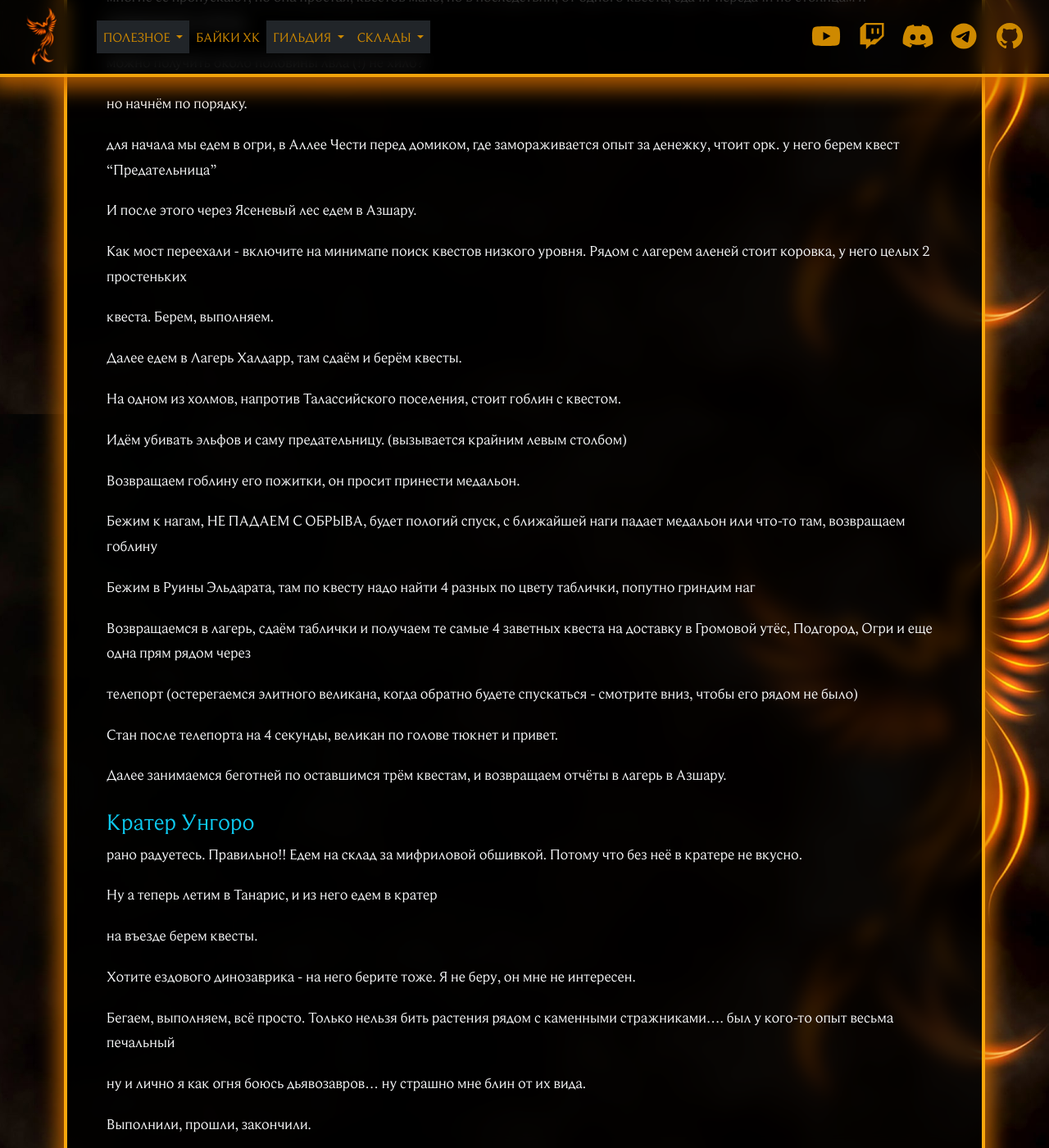
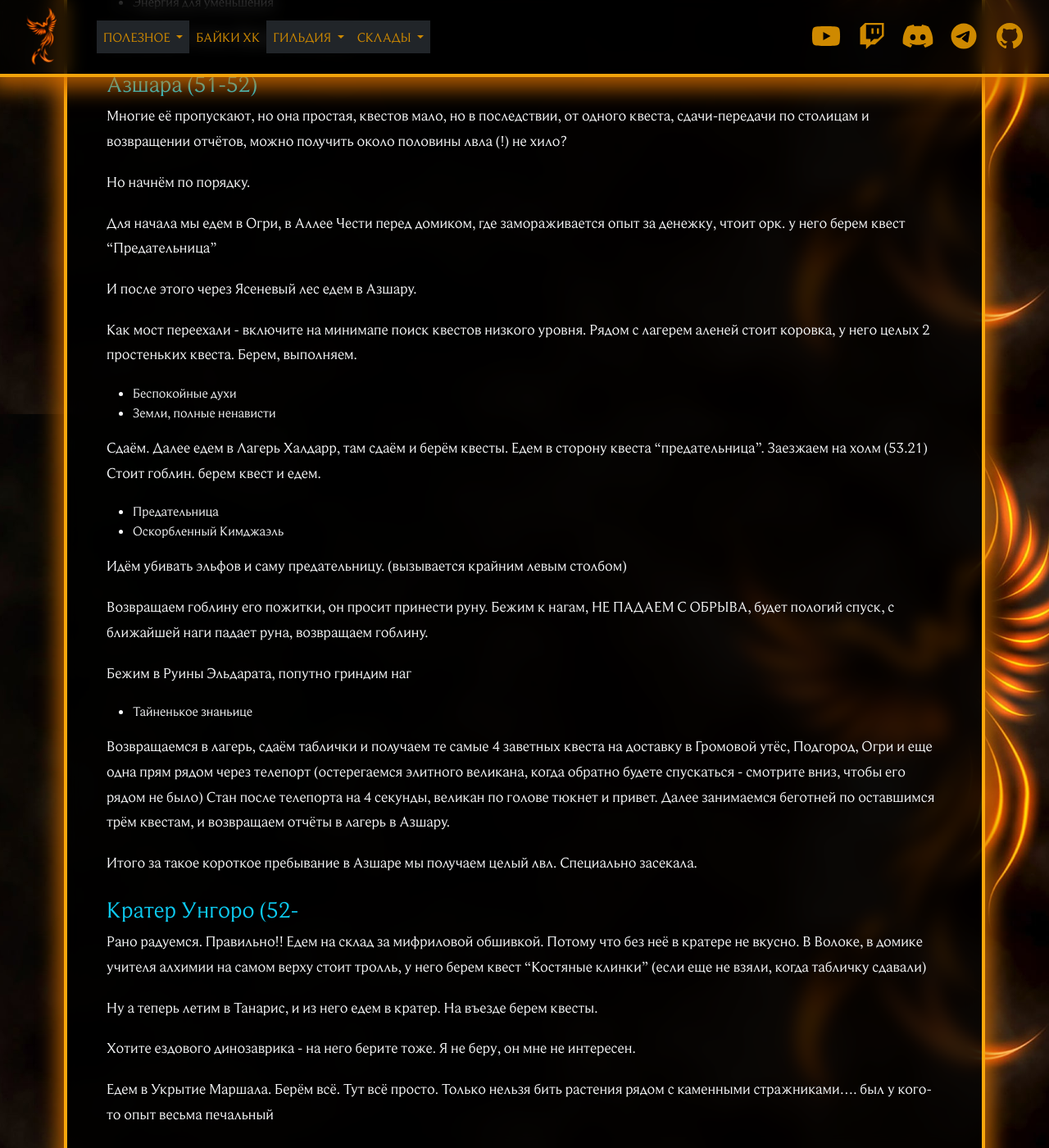
Before and after one commit to Phoenix-Guilds/phoenix-guilds.github.io, a Jekyll site: the page built from _guides/gayd-po-prokachke-hk-ot-silmy.md, in a window 1280 px wide and 1400 px high, scrolled down 29195 px. Shown: the whole window at 82% size. Built offline with Jekyll 4.4.1, drawn with Linux system fonts in a browser that asks for light colours; nearby versions of some CDN libraries; library files that are not in the unit come from our copies; some of the changed text lies outside the part shown.

Commit message:
Update Гайды “gayd-po-prokachke-hk-ot-silmy”

```diff
--- a/_guides/gayd-po-prokachke-hk-ot-silmy.md
+++ b/_guides/gayd-po-prokachke-hk-ot-silmy.md
@@ -608,8 +608,6 @@
 
 На этом этапе шахта уже не кажется такой прям ойойой страшной. Делаем всё. Погнали.
 
-
-
 Дун Морог - последний квест Битвы за Хилсбрад. Там на втором этаже может ходить рарник. Лучше попросить его убить, он не очень то и плюшевый.
 
 Выполнили и сдали.
@@ -1114,67 +1112,73 @@
 
 Сдаём, получаем свой опыт. Мб до 51 вкачаться можно, когда как.
 
-### Фералас доделать (50-
+### Фералас доделать (50-51)
 
 Возвращаемся туда, берем все квесты, кроме тех, что ведут в инст, забираем куру и ведём.
 
-Курва приведёт нас в итоге на бережочек, там еще пара квестов, берём
+Курва приведёт нас в итоге на бережочек, там еще пара квестов, берём.
 
-Кстати, уменьшитель работает на великанов, которые по квесту "принести сущность" так что ничего группового там нет. Итак, поехали.
+Итак, поехали.
 
-Доделать всё что в списке.
+* Борьба за качество
+* Уменьшенный горный великан (Кстати, уменьшитель работает на великанов, так что ничего группового там нет)
+* Уменьшение великанов (Уменьшаем, убиваем, лутаем, барабаним)
+* Месть стае Студеных Ключей
+* Темное сердце
 
-Подчищаем всё что плохо лежит.
+Возвращаемся на берег к гоблину
 
-### Азшара
+* Энергия для уменьшения
 
-многие её пропускают, но она простая, квестов мало, но в последствии, от одного квеста, сдачи-передачи по столицам и возвращении отчётов,
+Едем сдаём. Готово, Фералас закончен.
 
-можно получить около половины лвла (!) не хило?
+### Азшара (51-52)
 
- но начнём по порядку.
+Многие её пропускают, но она простая, квестов мало, но в последствии, от одного квеста, сдачи-передачи по столицам и возвращении отчётов, можно получить около половины лвла (!) не хило?
 
-для начала мы едем в огри, в Аллее Чести перед домиком, где замораживается опыт за денежку, чтоит орк. у него берем квест "Предательница"
+ Но начнём по порядку.
+
+Для начала мы едем в Огри, в Аллее Чести перед домиком, где замораживается опыт за денежку, чтоит орк. у него берем квест "Предательница"
 
 И после этого через Ясеневый лес едем в Азшару.
 
-Как мост переехали - включите на минимапе поиск квестов низкого уровня. Рядом с лагерем аленей стоит коровка, у него целых 2 простеньких
+Как мост переехали - включите на минимапе поиск квестов низкого уровня. Рядом с лагерем аленей стоит коровка, у него целых 2 простеньких квеста. Берем, выполняем.
 
-квеста. Берем, выполняем.
+* Беспокойные духи
+* Земли, полные ненависти
 
-Далее едем в Лагерь Халдарр, там сдаём и берём квесты.
+Сдаём. Далее едем в Лагерь Халдарр, там сдаём и берём квесты. Едем в сторону квеста "предательница". Заезжаем на холм (53.21) Стоит гоблин. берем квест и едем.
 
-На одном из холмов, напротив Талассийского поселения, стоит гоблин с квестом.
+* Предательница
+* Оскорбленный Кимджаэль
 
 Идём убивать эльфов и саму предательницу. (вызывается крайним левым столбом)
 
-Возвращаем гоблину его пожитки, он просит принести медальон.
+Возвращаем гоблину его пожитки, он просит принести руну. Бежим к нагам, НЕ ПАДАЕМ С ОБРЫВА, будет пологий спуск, с ближайшей наги падает руна, возвращаем гоблину.
 
-Бежим к нагам, 	НЕ ПАДАЕМ С ОБРЫВА, будет пологий спуск, с ближайшей наги падает медальон или что-то там, возвращаем гоблину
+Бежим в Руины Эльдарата, попутно гриндим наг
 
-Бежим в Руины Эльдарата, там по квесту надо найти 4 разных по цвету таблички, попутно гриндим наг
+* Тайненькое знаньице
 
-Возвращаемся в лагерь, сдаём таблички и получаем те самые 4 заветных квеста на доставку в Громовой утёс, Подгород, Огри и еще одна прям рядом через
+Возвращаемся в лагерь, сдаём таблички и получаем те самые 4 заветных квеста на доставку в Громовой утёс, Подгород, Огри и еще одна прям рядом через телепорт (остерегаемся элитного великана, когда обратно будете спускаться - смотрите вниз, чтобы его рядом не было) Стан после телепорта на 4 секунды, великан по голове тюкнет и привет. Далее занимаемся беготней по оставшимся трём квестам, и возвращаем отчёты в лагерь в Азшару.
 
-телепорт (остерегаемся элитного великана, когда обратно будете спускаться - смотрите вниз, чтобы его рядом не было)
+Итого за такое короткое пребывание в Азшаре мы получаем целый лвл. Специально засекала.
 
-Стан после телепорта на 4 секунды, великан по голове тюкнет и привет.
+### Кратер Унгоро (52-
 
-Далее занимаемся беготней по оставшимся трём квестам, и возвращаем отчёты в лагерь в Азшару.
+Рано радуемся. Правильно!! Едем на склад за мифриловой обшивкой. Потому что без неё в кратере не вкусно. В Волоке, в домике учителя алхимии на самом верху стоит тролль, у него берем квест "Костяные клинки" (если еще не взяли, когда табличку сдавали)
 
-### Кратер Унгоро
-
-рано радуетесь. Правильно!! Едем на склад за мифриловой обшивкой. Потому что без неё в кратере не вкусно.
-
-Ну а теперь летим в Танарис, и из него едем в кратер
-
-на въезде берем квесты.
+Ну а теперь летим в Танарис, и из него едем в кратер. На въезде берем квесты.
 
 Хотите ездового динозаврика - на него берите тоже. Я не беру, он мне не интересен.
 
-Бегаем, выполняем, всё просто. Только нельзя бить растения рядом с каменными стражниками.... был у кого-то опыт весьма печальный
+Едем в Укрытие Маршала. Берём всё. Тут всё просто. Только нельзя бить растения рядом с каменными стражниками.... был у кого-то опыт весьма печальный
 
-ну и лично я как огня боюсь дьявозавров... ну страшно мне блин от их вида.
+Ну и лично я как огня боюсь дьявозавров... ну страшно мне блин от их вида.
+
+Погнали.
+
+*
 
 Выполнили, прошли, закончили.
 
```
